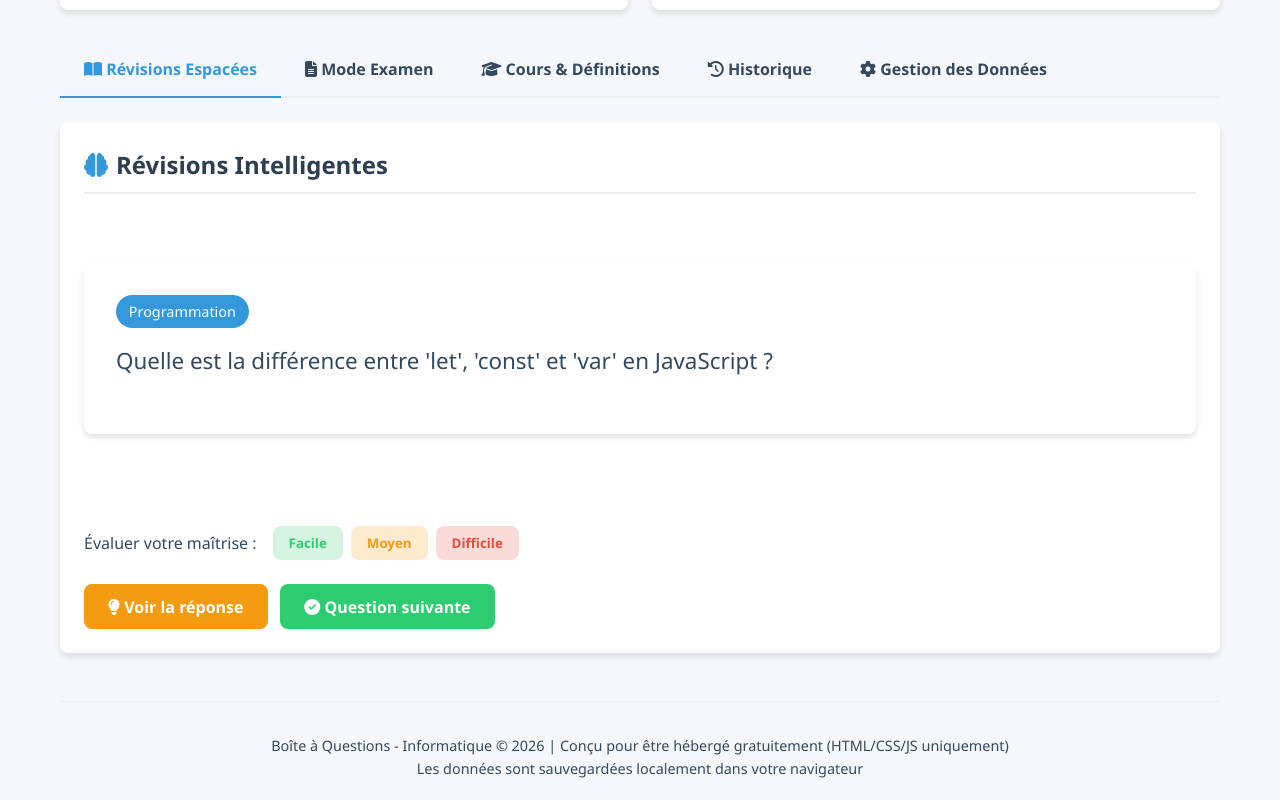
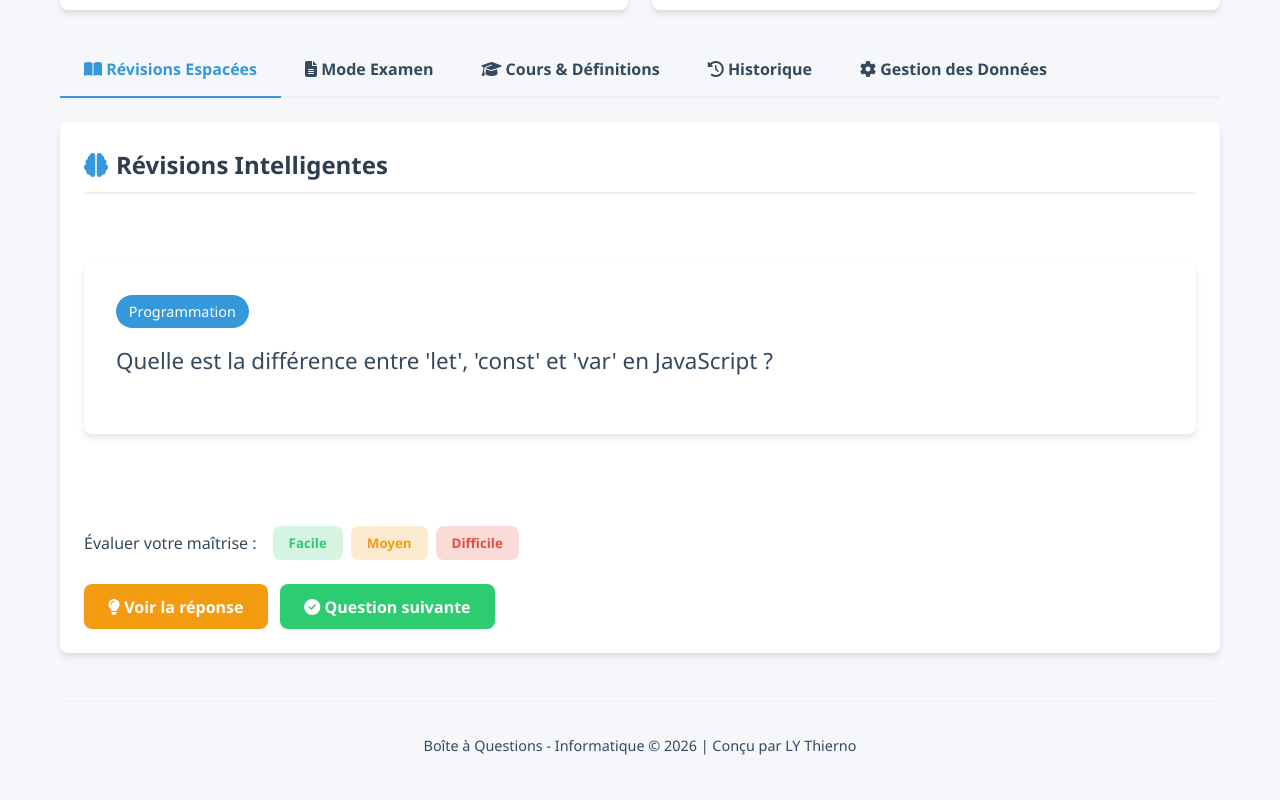
Before and after one commit to overwatch635/BoiteAQuestion, a plain HTML site: page index.html in a window 1280 px wide. Shown: the part 808-1608 px from the top of the page. After the commit the page ends 1585 px from the top, so only its background shows below. Drawn offline with Linux system fonts and the light colour scheme.

```diff
--- a/index.html
+++ b/index.html
@@ -207,11 +207,11 @@
         </div>
 
         <footer>
-            <p>Boîte à Questions - Informatique &copy; <span id="current-year"></span> | Conçu pour être hébergé gratuitement (HTML/CSS/JS uniquement)</p>
-            <p>Les données sont sauvegardées localement dans votre navigateur</p>
+            <p>Boîte à Questions - Informatique &copy; <span id="current-year"></span> | Conçu par LY Thierno</p>
         </footer>
     </div>
 
     <script src="questions.js"></script>
 </body>
+
 </html>
```
